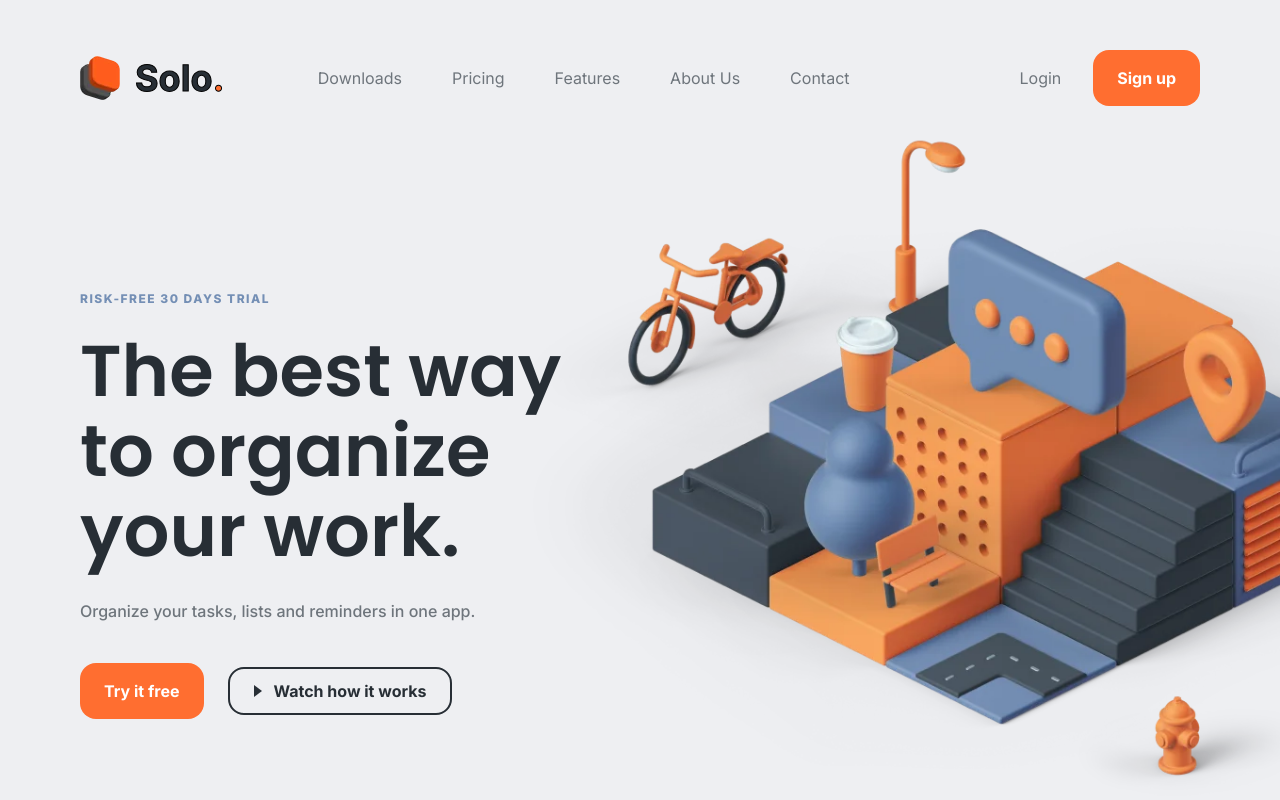
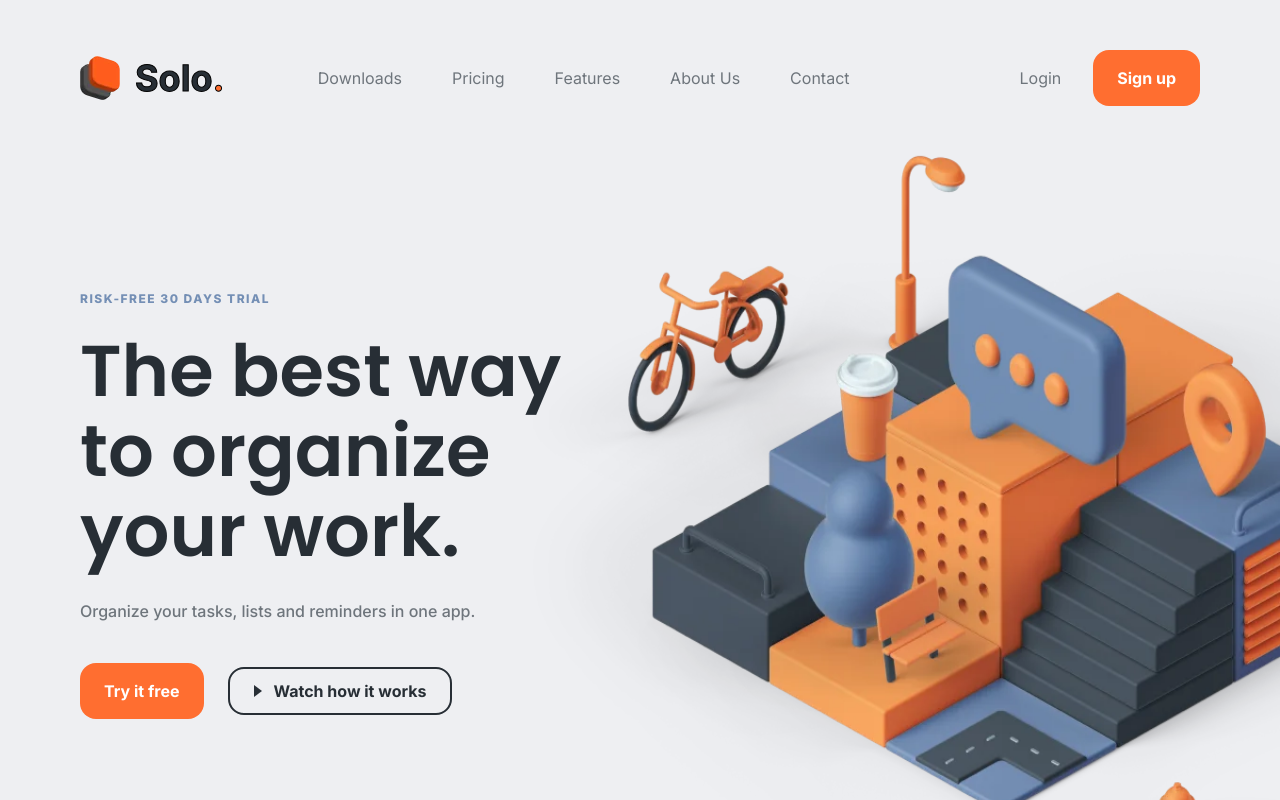
Before and after one commit to thaophamduy-agilityio/practice-two, a React (Vite) app: page / in a window 1280 px wide. Shown: the top 800 px of the page. Built offline with nearby package versions, Linux system fonts and the light colour scheme; the HTML template or start-up script is replaced by a standard one.

Commit message:
fix: update aspect ratio for header hero image

```diff
--- a/src/assets/stylesheets/sections/_hero-banner.scss
+++ b/src/assets/stylesheets/sections/_hero-banner.scss
@@ -56,11 +56,14 @@
     }
 
     .img-item {
+      aspect-ratio: 436 / 376;
+
       @include only-for-tablet() {
         width: 560px;
       }
 
       @include only-for-desktop() {
+        aspect-ratio: 828 / 879;
         width: 828px;
       }
     }
```
